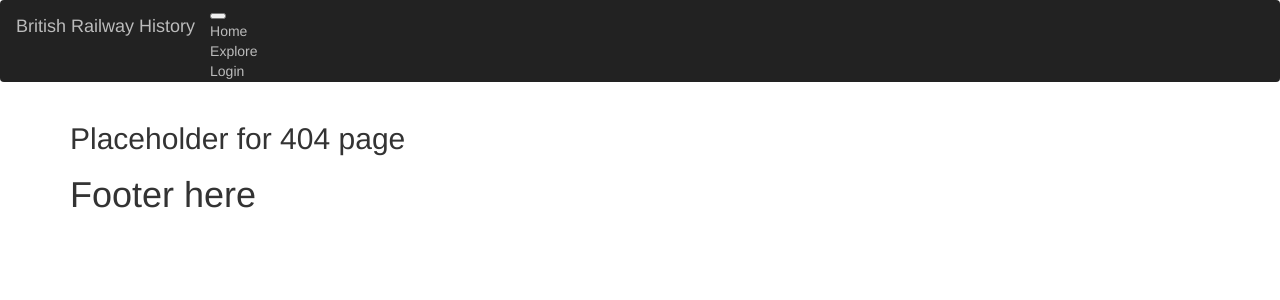
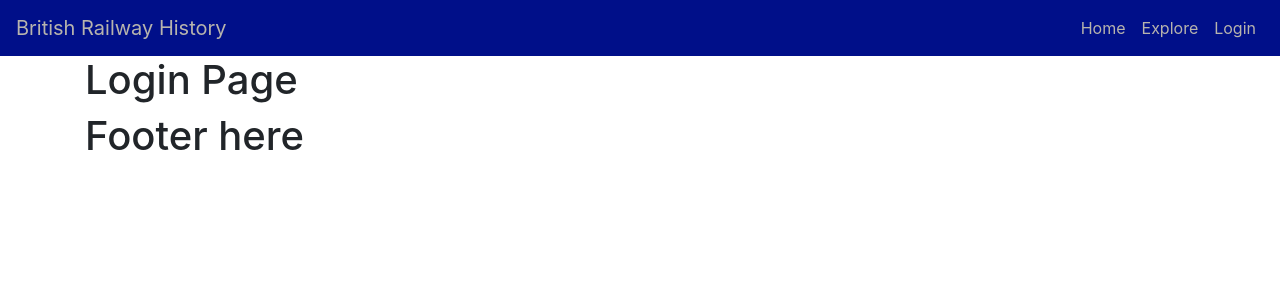
Before and after one commit to rosscatley72/railway-history, a React (Create React App) app: page /login in a window 1280 px wide. Before the commit this address had no page. Shown: the top 300 px of the page. Built offline with nearby package versions, Linux system fonts and the light colour scheme.

Commit message:
Nav bar complete

```diff
--- a/package.json
+++ b/package.json
@@ -6,6 +6,7 @@
     "@testing-library/jest-dom": "^5.11.9",
     "@testing-library/react": "^11.2.3",
     "@testing-library/user-event": "^12.6.0",
+    "bootstrap": "^4.6.0",
     "react": "^17.0.1",
     "react-bootstrap": "^1.4.3",
     "react-dom": "^17.0.1",
--- a/public/index.html
+++ b/public/index.html
@@ -15,7 +15,12 @@
       user's mobile device or desktop. See https://developers.google.com/web/fundamentals/web-app-manifest/
     -->
     <link rel="manifest" href="%PUBLIC_URL%/manifest.json" />
-    <link rel="stylesheet" href="https://maxcdn.bootstrapcdn.com/bootstrap/3.3.7/css/bootstrap.min.css" integrity="sha384-BVYiiSIFeK1dGmJRAkycuHAHRg32OmUcww7on3RYdg4Va+PmSTsz/K68vbdEjh4u" crossorigin="anonymous">
+    <link
+    rel="stylesheet"
+    href="https://maxcdn.bootstrapcdn.com/bootstrap/4.5.0/css/bootstrap.min.css"
+    integrity="sha384-9aIt2nRpC12Uk9gS9baDl411NQApFmC26EwAOH8WgZl5MYYxFfc+NcPb1dKGj7Sk"
+    crossorigin="anonymous"
+  />
     <title>British Railway History</title>
   </head>
   <body>
--- a/src/App.js
+++ b/src/App.js
@@ -2,8 +2,9 @@ import { React, Fragment } from "react";
 import { BrowserRouter as Router, Switch, Route } from "react-router-dom";
 import NavigationBar from "./components/NavigationBar";
 import Footer from "./components/Footer";
-import Home from "./components/Home";
-import Explorer from "./components/Explorer";
+import Home from "./Home";
+import Explorer from "./Explorer";
+import Login from "./Login";
 import NoMatch from "./components/NoMatch";
 import { Layout } from "./components/Layout";
 
@@ -16,6 +17,7 @@ const App = () => {
           <Switch>
             <Route exact path="/" component={Home} />
             <Route exact path="/explorer" component={Explorer} />
+            <Route exact path="/login" component={Login} />
             <Route component={NoMatch} />
           </Switch>
           <Footer />
--- /dev/null
+++ b/src/Login.js
@@ -0,0 +1,7 @@
+import React from "react";
+
+const Login = () => {
+  return <h1> Login Page </h1>;
+};
+
+export default Login;
--- a/src/components/NavigationBar.js
+++ b/src/components/NavigationBar.js
@@ -4,12 +4,12 @@ import styled from "styled-components";
 
 const Styles = styled.div`
   .navbar {
-    background-color: #222;
+    background-color: #000f89;
   }
 
   .navbar-brand,
   .navbar-nav .nav-link {
-    color: #bbb;
+    color: #b7b4ad;
 
     &:hover {
       color: white;
```
Also changed, not shown: src/Explorer.js (renamed from src/components/Explorer.js), src/Home.js (renamed from src/components/Home.js), 2 other files (tests, documents, lock files or other folders).
